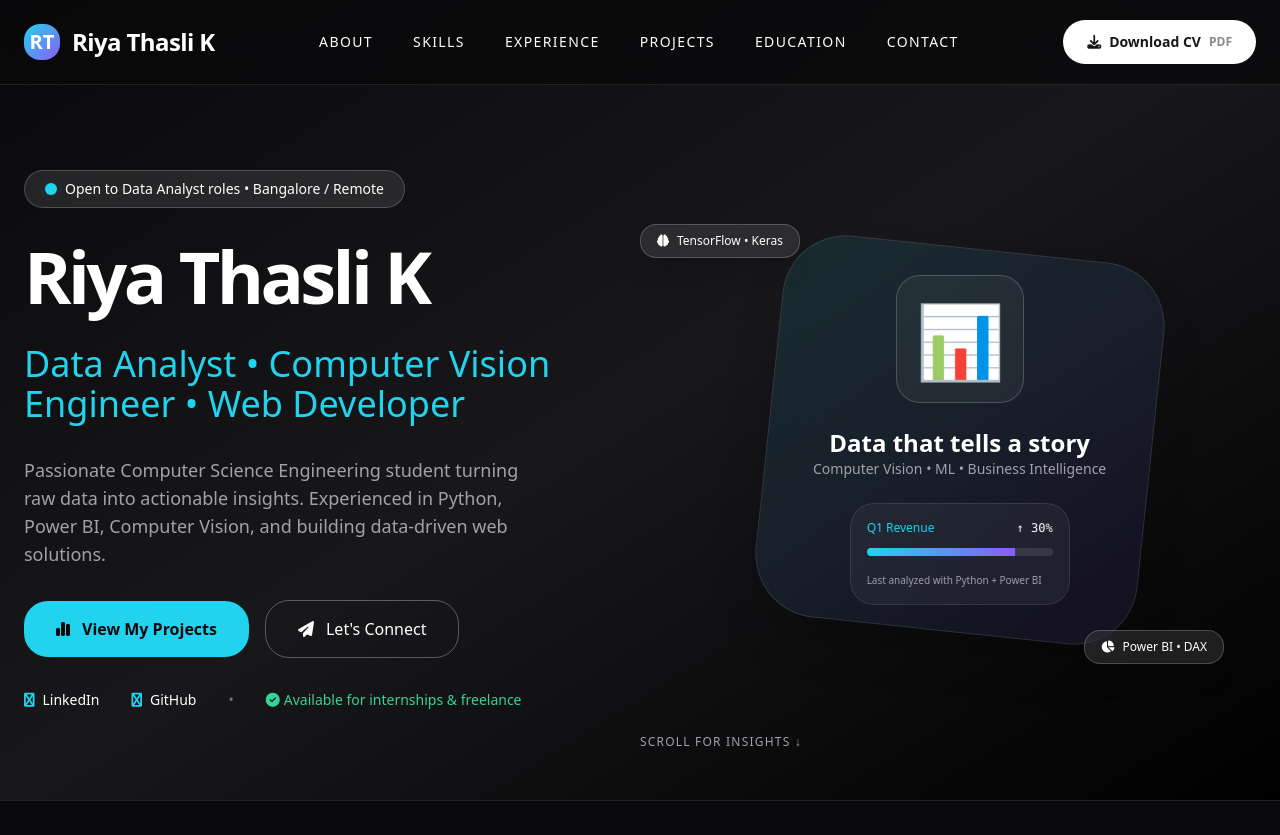
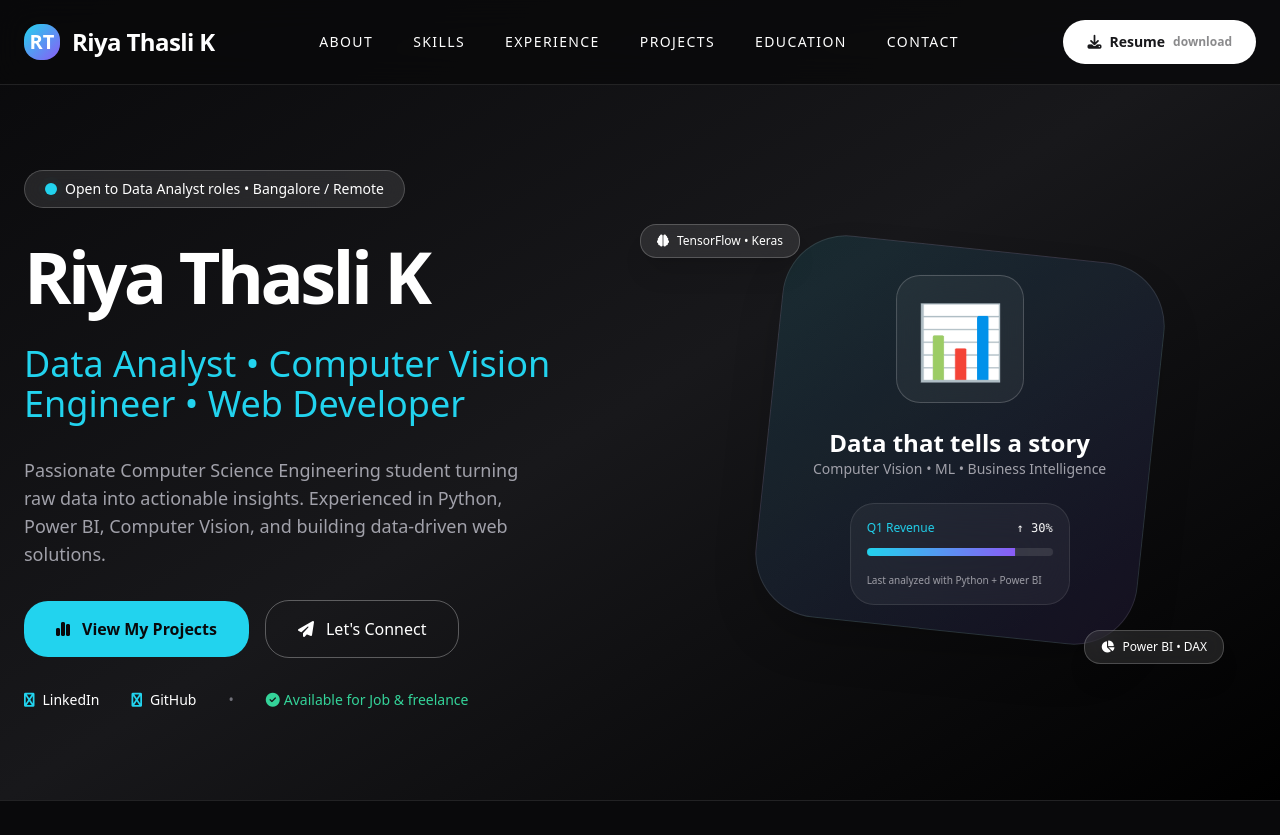
Before and after one commit to riyathaslik/My_Portfolio, a Flask app: page / in a window 1280 px wide. Shown: the top 835 px of the page. Run offline with Flask 3, Linux system fonts and the light colour scheme; style sheets or scripts are compiled from the project's sources; some libraries are stand-ins or nearby versions.

Commit message:
updated resume

```diff
--- a/templates/index.html
+++ b/templates/index.html
@@ -39,12 +39,12 @@
             </div>
 
             <!-- Resume Button -->
-            <a href="/static/files/Riya_Thasli_K_Resume_.pdf"
+            <a href="static\files\Riya_Thasli_K_Resume_ (2).pdf.pdf"
                download="Riya_Thasli_K_Resume.pdf"
                class="flex items-center gap-2 px-6 py-3 bg-white text-zinc-900 rounded-3xl font-semibold text-sm hover:bg-cyan-400 hover:text-white transition-all duration-300 group">
                 <i class="fa-solid fa-download"></i>
-                <span>Download CV</span>
-                <span class="text-xs opacity-50 group-hover:opacity-100">PDF</span>
+                <span>Resume</span>
+                <span class="text-xs opacity-50 group-hover:opacity-100">download</span>
             </a>
 
             <!-- Mobile Menu Button -->
@@ -121,7 +121,7 @@
                     <div class="text-zinc-500">•</div>
                     <div class="flex items-center gap-1 text-emerald-400">
                         <i class="fa-solid fa-circle-check"></i>
-                        <span class="font-medium">Available for internships &amp; freelance</span>
+                        <span class="font-medium">Available for Job &amp; freelance</span>
                     </div>
                 </div>
             </div>
@@ -164,10 +164,6 @@
             </div>
         </div>
 
-        <!-- Scroll indicator -->
-        <div class="absolute bottom-12 left-1/2 flex flex-col items-center gap-2 text-xs tracking-widest text-zinc-400">
-            <div class="animate-bounce">SCROLL FOR INSIGHTS ↓</div>
-        </div>
     </header>
 
     <!-- ABOUT -->
@@ -654,13 +650,12 @@
     <!-- FOOTER -->
     <footer class="bg-black py-12 border-t border-white/10">
         <div class="max-w-7xl mx-auto px-6 text-center text-xs text-zinc-400 flex flex-col md:flex-row justify-between items-center gap-4">
-            <div>© 2026 Riya Thasli K • Built as a Data Analyst Portfolio</div>
+            <div>© 2026 Riya Thasli K. All rights reserved.</div>
             <div class="flex gap-6">
                 <a href="https://github.com/riyathaslik" target="_blank" class="hover:text-white">GitHub</a>
                 <a href="https://linkedin.com/in/riya-thasli-k" target="_blank" class="hover:text-white">LinkedIn</a>
-                <a href="/static/files/Riya_Thasli_K_Resume_.pdf" download class="hover:text-white">Resume PDF</a>
+                <a href="static\files\Riya_Thasli_K_Resume_ (2).pdf" download class="hover:text-white">Resume</a>
             </div>
-            <div>Made with ❤️ for data storytelling</div>
         </div>
     </footer>
 
```
Also changed, not shown: static/files/MixCollage-24-Apr-2026-03-06-PM-347.jpg (added), static/files/MixCollage-24-Apr-2026-03-22-PM-4208.jpg (added), static/files/Screenshot 2026-04-23 194443.png (added), static/files/Screenshot 2026-04-23 201612.png (added), 2 other files.
